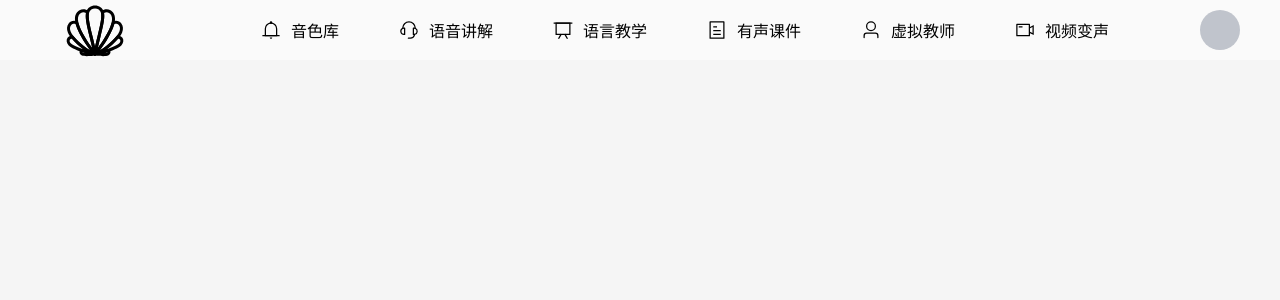
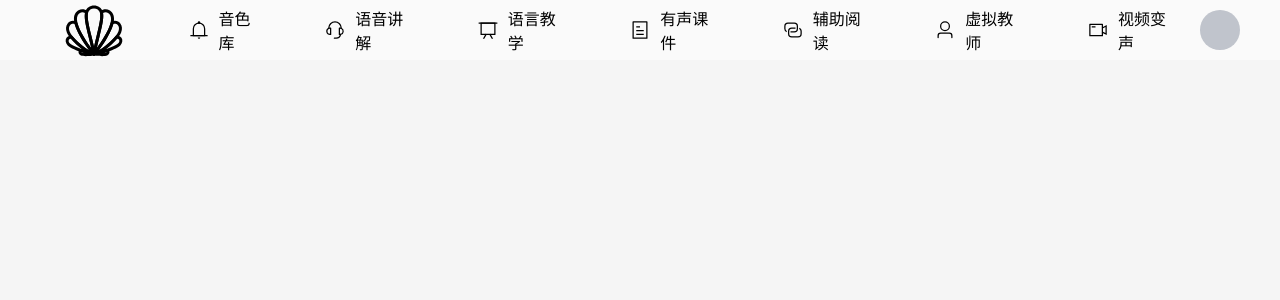
Before and after one commit to Demonor-alt/Sound, a Vue app: page /createbank/1 in a window 1280 px wide. Shown: the top 300 px of the page. Built offline with nearby package versions, Linux system fonts and the light colour scheme.

Commit message:
辅助阅读导航栏搭建

```diff
--- /dev/null
+++ b/src/views/Assistant.vue
@@ -0,0 +1 @@
+<template>1</template>
--- a/src/views/Main.vue
+++ b/src/views/Main.vue
@@ -42,6 +42,11 @@
             <Tickets />
           </el-icon>有声课件
         </div>
+        <div class="menu-item" :class="{ active: activeMenu === 'assistant' }" @click="setActive('assistant')">
+          <el-icon size="20">
+            <Connection />
+          </el-icon>辅助阅读
+        </div>
         <div class="menu-item" :class="{ active: activeMenu === 'teacher' }" @click="setActive('teacher')">
           <el-icon size="20">
             <User />
@@ -70,6 +75,7 @@ import {
   Service,
   DataBoard,
   Tickets,
+  Connection,
   User,
   UserFilled,
   VideoCamera,
```
